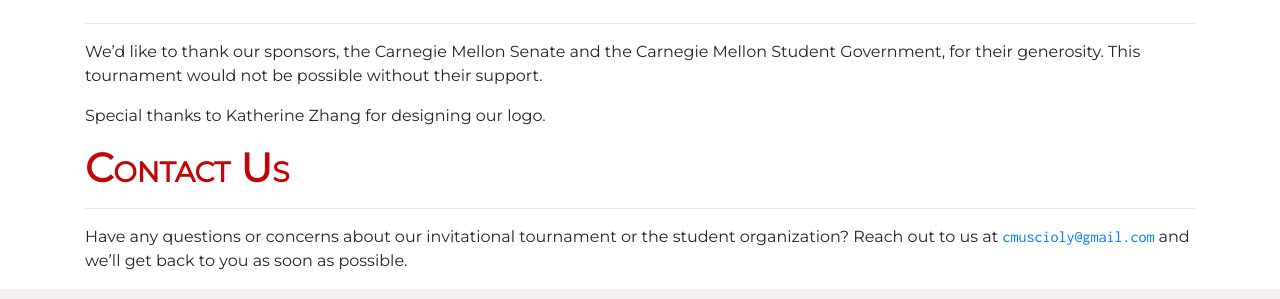
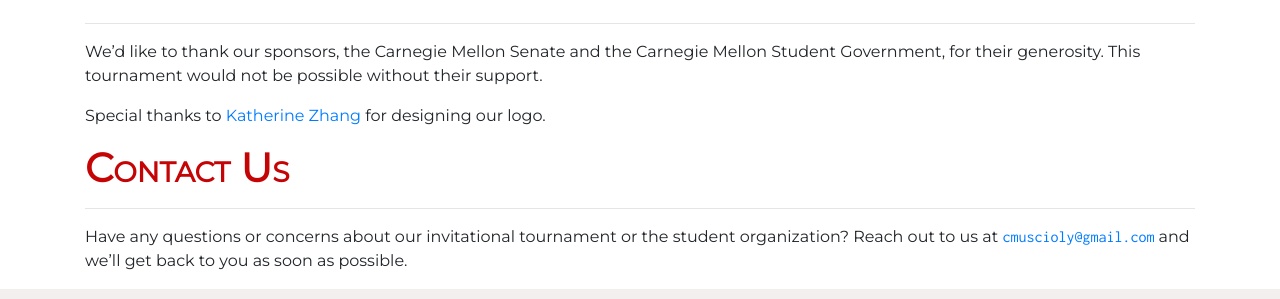
Before and after one commit to cmuscioly/cmuscioly.github.io, a Jekyll site: the page built from about.md, in a window 1280 px wide. Shown: the part 1892-2191 px from the top of the page. Built offline with Jekyll 4.4.1, drawn with Linux system fonts in a browser that asks for light colours; nearby versions of some CDN libraries; some of the changed lines change nothing that is shown.

Commit message:
add link to kz page

```diff
--- a/about.md
+++ b/about.md
@@ -127,7 +127,7 @@
 We'd like to thank our sponsors, the Carnegie Mellon Senate and the Carnegie Mellon Student Government, for their generosity. This tournament
 would not be possible without their support.
 
-Special thanks to Katherine Zhang for designing our logo.
+Special thanks to [Katherine Zhang](https://www.kzhangart.com/) for designing our logo.
 
 # Contact Us
 <hr>
```
